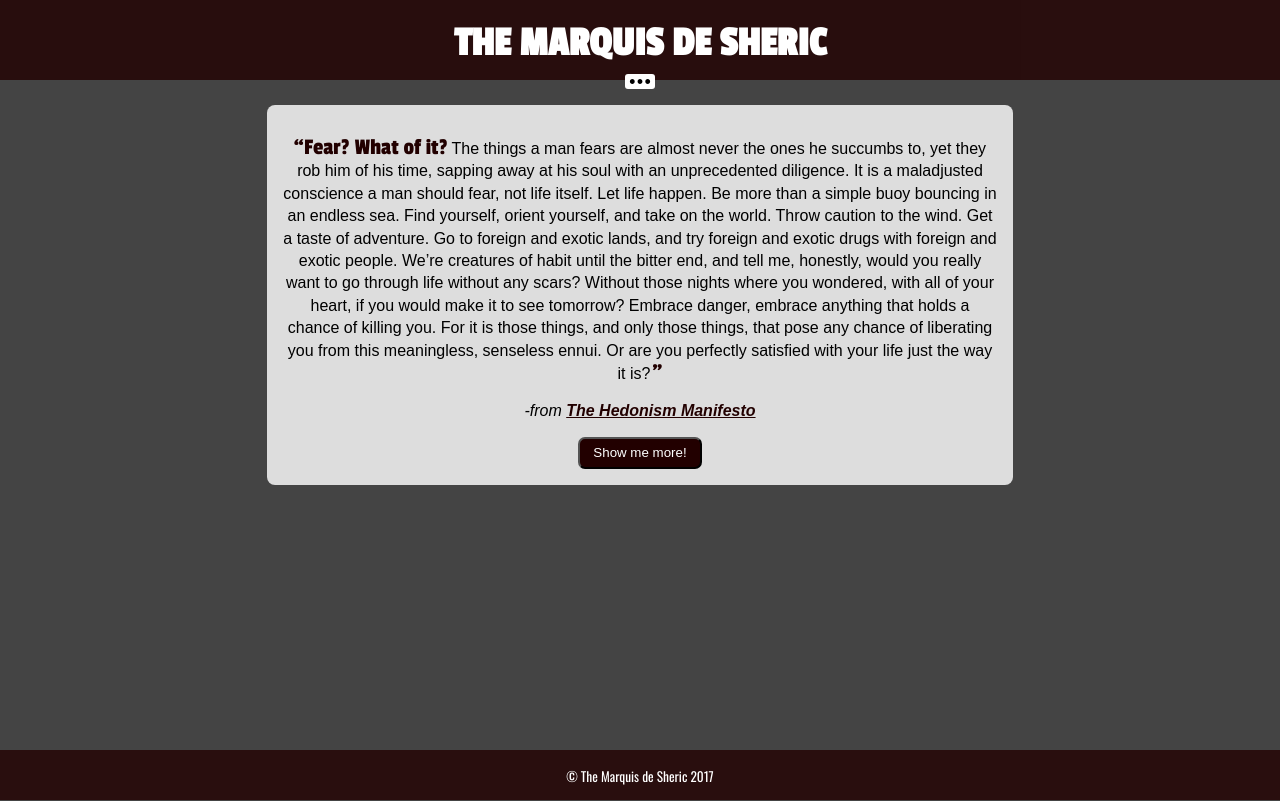
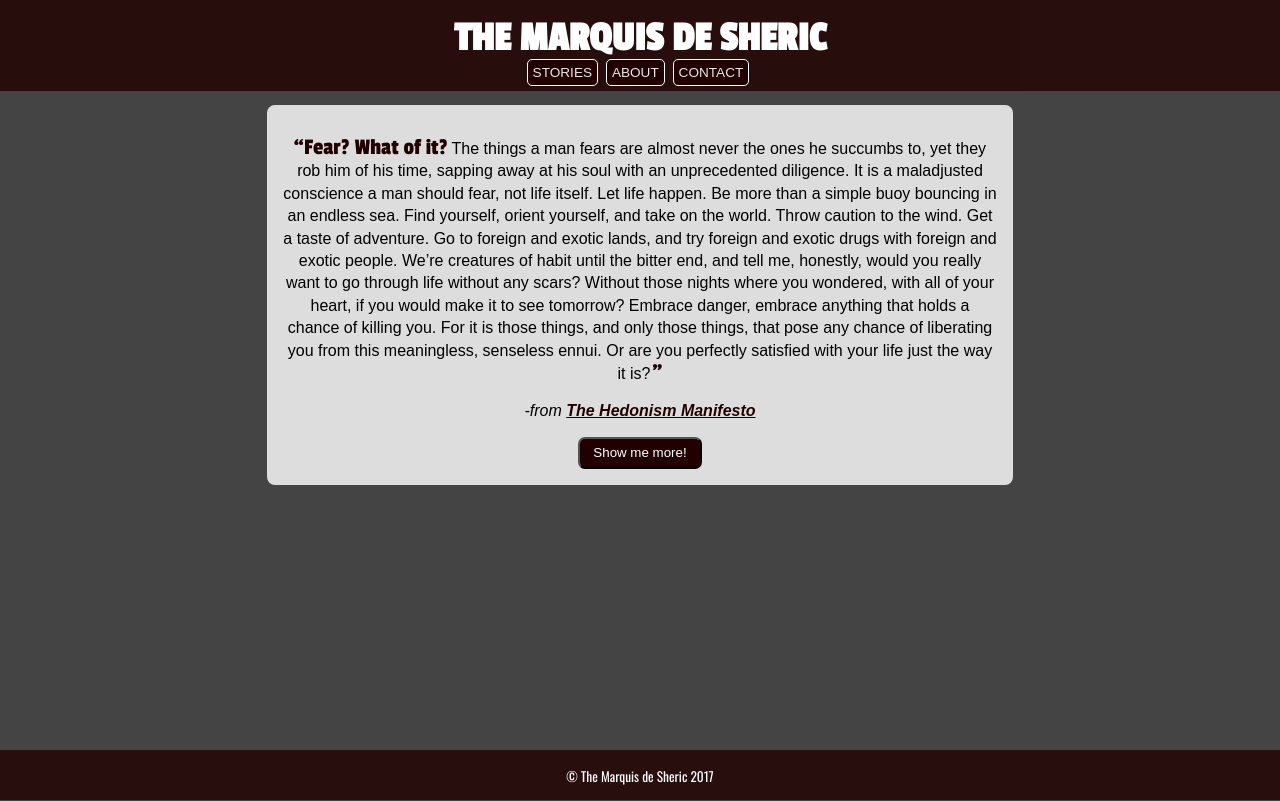
Before and after one commit to themarquisdesheric/marquisWebsite, a plain HTML site: page index.html in a window 1280 px wide. Drawn offline with nearby package versions, Linux system fonts and the light colour scheme.

Commit message:
Updated links for tablet/desktop

```diff
--- a/css/base.css
+++ b/css/base.css
@@ -18,6 +18,8 @@ header, footer {
   background-color: rgba(34,0,0, 0.8);
   color: #fff;
 }
+
+/* HEADER SECTION */
 
 header {
   text-transform: uppercase;
@@ -42,9 +44,60 @@ h1 a {
 }
 
 li a:hover {
-  font-weight: bold;
   color: #0ff;
 }
+
+div {
+  margin: 0 auto;
+  padding: 0;
+  width: 30px;
+  height: 15px;
+  border-radius: 3px;
+  /* Entypo pictograms by Daniel Bruce — www.entypo.com */
+  background: url(../entypo+/entypo+/dots-three-horizontal.svg) no-repeat center center #fff;
+  background-size: 22px;
+}
+
+nav:hover ul {
+  display: block;
+}
+
+/*header:hover div {
+  display: none;
+}*/
+
+nav {
+  position: fixed;
+  width: 100%;
+}
+
+nav ul {
+  list-style-type: none;
+  padding-left: 0;
+  display: none;
+  margin: .5em auto .7em;
+  width: 100px;
+  font-size: .85em;
+}
+
+nav ul li {
+  border-bottom: 1px solid rgba(255, 255, 255, 0.5);
+  padding: 10px 15px;
+  background-color: #200;
+}
+
+nav ul li:first-child {
+  border-top: 1px solid rgba(255, 255, 255, 0.5);
+}
+
+nav ul li a {
+  color: #fff;
+  text-decoration: none;
+  color: rgba(255, 255, 255, 0.9);
+}
+
+/* END HEADER SECTION */
+
 
 main { /* was 105px */
   margin: 81px auto 66px;
--- a/css/layout.css
+++ b/css/layout.css
@@ -18,6 +18,40 @@ section {
 }
 
 @media only screen and (min-width: 650px) {
+  h1 {
+    padding-top: .3em;
+  }
+
+  nav {
+    position: static;
+  }
+
+  nav ul {
+    display: block;
+    width: 100%;
+    margin: -5px 0 5px;
+  }
+
+  nav ul li {
+    display: inline;
+    border: 1px solid #fff;
+    border-radius: 5px;
+    padding: 5px;
+    margin-right: .3em;
+  }
+
+  nav ul li:first-child {
+    border-top-color: #fff;
+  }
+
+  nav ul li:hover {
+    border-color: #0ff;
+  }
+
+  div {
+    display: none;
+  }
+
   main {
     margin: 105px 10% 0;
   }
--- a/css/module.css
+++ b/css/module.css
@@ -1,64 +1,6 @@
 /*
   Modules are the reusable, modular parts of our design. They are the callouts, the sidebar sections, the product lists and so on.
 */
-
-
-
-/* HEADER SECTION */
-
-div {
-  margin: 0 auto;
-  padding: 0;
-  width: 30px;
-  height: 15px;
-  border-radius: 3px;
-  /* Entypo pictograms by Daniel Bruce — www.entypo.com */
-  background: url(../entypo+/entypo+/dots-three-horizontal.svg) no-repeat center center #fff;
-  background-size: 22px;
-}
-
-nav:hover ul {
-  display: block;
-}
-
-/*header:hover div {
-  display: none;
-}*/
-
-nav {
-  position: fixed;
-  width: 100%;
-}
-
-nav ul {
-  list-style-type: none;
-  padding-left: 0;
-  display: none;
-  margin: .5em auto .7em;
-  width: 100px;
-  font-size: .85em;
-}
-
-
-nav ul li {
-  border-bottom: 1px solid rgba(255, 255, 255, 0.5);
-  padding: 10px 15px;
-  background-color: #200;
-}
-
-nav ul li:first-child {
-  border-top: 1px solid rgba(255, 255, 255, 0.5);
-}
-
-nav ul li a {
-  color: #fff;
-  text-decoration: none;
-  color: rgba(255, 255, 255, 0.9);
-}
-
-/* END HEADER SECTION */
-
-
 
 /* QUOTE SECTION */
 
```
